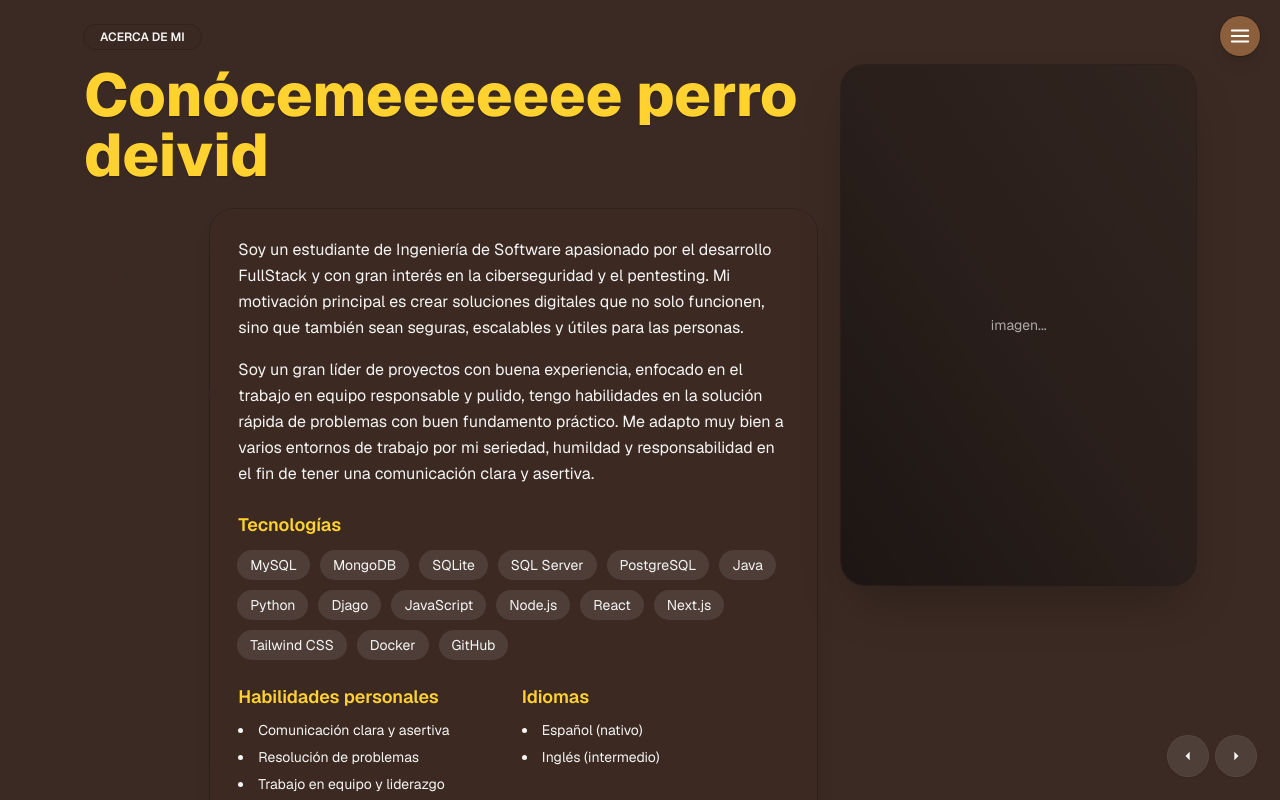
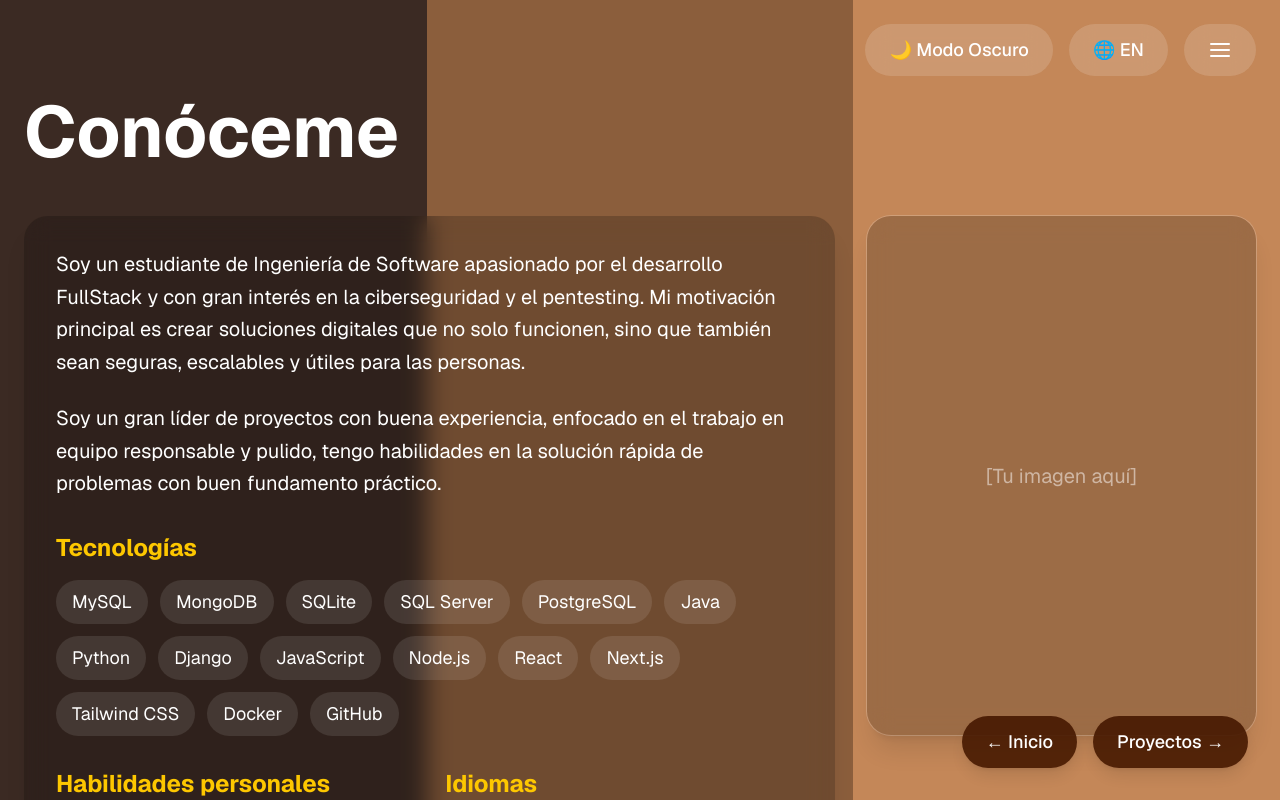
Before and after one commit to andresZam12/aZamb_portf, a Next.js app: page /about in a window 1280 px wide. Shown: the top 800 px of the page. Built offline with nearby package versions, Linux system fonts and the light colour scheme.

Commit message:
correción y mejoramiento de componente about

```diff
--- a/src/app/about/page.tsx
+++ b/src/app/about/page.tsx
@@ -3,46 +3,87 @@ import { useState } from "react";
 import Link from "next/link";
 
 
+// Diccionario de traducciones
+const translations = {
+  es: {
+    darkMode: "🌙 Modo Oscuro",
+    lightMode: "☀ Modo Claro",
+    language: "🌐 EN",
+    title: "Conóceme",
+    description1:
+      "Soy un estudiante de Ingeniería de Software apasionado por el desarrollo FullStack y con gran interés en la ciberseguridad y el pentesting. Mi motivación principal es crear soluciones digitales que no solo funcionen, sino que también sean seguras, escalables y útiles para las personas.",
+    description2:
+      "Soy un gran líder de proyectos con buena experiencia, enfocado en el trabajo en equipo responsable y pulido, tengo habilidades en la solución rápida de problemas con buen fundamento práctico.",
+    technologies: "Tecnologías",
+    personalSkills: "Habilidades personales",
+    languages: "Idiomas",
+    achievements: "Reconocimientos",
+    prev: "← Inicio",
+    next: "Proyectos →",
+  },
+  en: {
+    darkMode: "🌙 Dark Mode",
+    lightMode: "☀ Light Mode",
+    language: "🌐 ES",
+    title: "About Me",
+    description1:
+      "I am a Software Engineering student passionate about FullStack development with great interest in cybersecurity and pentesting. My main motivation is to create digital solutions that not only work but are also secure, scalable, and useful for people.",
+    description2:
+      "I am a great project leader with good experience, focused on responsible and polished teamwork, I have skills in quick problem solving with good practical foundation.",
+    technologies: "Technologies",
+    personalSkills: "Personal Skills",
+    languages: "Languages",
+    achievements: "Achievements",
+    prev: "← Home",
+    next: "Projects →",
+  },
+};
+
 export default function AboutPage() {
   const [menuOpen, setMenuOpen] = useState(false);
+  const [isDark, setIsDark] = useState(false);
+  type Language = keyof typeof translations;
+  const [lang, setLang] = useState<Language>("es");
+  const t = translations[lang];
+
+  // Actualizar las clases de los elementos semitransparentes
+  const glassClass = "bg-white/15 hover:bg-white/20 backdrop-blur-md";
+  const buttonClass = `px-6 py-3 ${glassClass} rounded-full text-white font-medium text-lg transition-all`;
+  const navigationButtonClass = `px-6 py-3 bg-amber-950/90 hover:bg-amber-900 rounded-full text-white font-medium text-lg transition-all shadow-lg`;
 
   return (
-    <div className="min-h-screen bg-[#3b2a23] text-stone-100">
-      {/* Etiqueta superior */}
-      <header className="max-w-6xl mx-auto px-5 pt-6">
-        <span className="inline-block rounded-full bg-[#3b2a23]/70 backdrop-blur px-4 py-1 text-xs font-semibold ring-1 ring-black/20">
-          ACERCA DE MI
-        </span>
-      </header>
+    <div className="min-h-screen relative overflow-hidden">
+      {/* Fondo de 3 franjas */}
+      <span
+        aria-hidden
+        className={`absolute inset-0 -z-10 ${
+          isDark
+            ? "bg-[linear-gradient(to_right,#1a1a1a_0%,#1a1a1a_33.34%,#2d2d2d_33.34%,#2d2d2d_66.67%,#404040_66.67%,#404040_100%)]"
+            : "bg-[linear-gradient(to_right,#3b2a23_0%,#3b2a23_33.34%,#8b5e3c_33.34%,#8b5e3c_66.67%,#c48758_66.67%,#c48758_100%)]"
+        }`}
+      />
 
-      {/* Contenido */}
-      <main className="max-w-6xl mx-auto px-5 pb-24">
-        {/* GRID PRINCIPAL */}
-        <section className="mt-4 grid grid-cols-12 gap-6 items-start">
-          {/* COLUMNA DERECHA: Imagen */}
-          <aside className="order-last md:order-last col-span-12 md:col-span-4 ">
-            <figure className="relative mx-auto w-full h-[460px] md:h-[520px] overflow-hidden rounded-3xl ring-1 ring-black/20 shadow-2xl">
-              {/* capa oscura para que el texto del centro resalte si se usa foto clara */}
-              <div className="absolute inset-0 bg-gradient-to-tr from-black/50 via-black/20 to-transparent" />
+      {/* Botones superiores */}
+      <div className="fixed top-0 right-0 z-50 p-6 flex gap-4">
+        <button onClick={() => setIsDark(!isDark)} className={buttonClass}>
+          {isDark ? t.lightMode : t.darkMode}
+        </button>
 
-              {/* Placeholder de imagen; reemplazar por <Image/> o <img/> real */}
-              <div className="absolute inset-0 grid place-items-center bg-stone-900/30">
-                <span className="text-stone-200/70 text-sm">imagen...</span>
-              </div>
-            </figure>
+        <button
+          onClick={() => setLang(lang === "es" ? "en" : "es")}
+          className={buttonClass}
+        >
+          {t.language}
+        </button>
 
-            {/* Botón hamburger fijo */}
-            <nav aria-label="menú" className="fixed top-4 right-5 z-40">
         <button
           onClick={() => setMenuOpen((v) => !v)}
-                aria-expanded={menuOpen}
-                aria-label="Despliega el menú de opciones del inicio"
-                className="grid place-items-center w-10 h-10 rounded-full bg-[#8b5e3c] text-white shadow-lg ring-1 ring-black/20 hover:brightness-110 active:scale-95 transition"
+          className={buttonClass}
         >
-                <span className="sr-only">Abrir menú</span>
+          <span className="sr-only">Menú</span>
           <svg
-                  width="22"
-                  height="22"
+            width="24"
+            height="24"
             viewBox="0 0 24 24"
             fill="none"
             stroke="currentColor"
@@ -50,68 +91,62 @@ export default function AboutPage() {
             strokeLinecap="round"
             strokeLinejoin="round"
           >
+            <line x1="3" y1="12" x2="21" y2="12" />
             <line x1="3" y1="6" x2="21" y2="6" />
-                  <line x1="3" y1="12" x2="21" y2="12" />
             <line x1="3" y1="18" x2="21" y2="18" />
           </svg>
         </button>
 
-              {/* Mini menú */}
+        {/* Menú desplegable con fondo más oscuro */}
         {menuOpen && (
-                <div className="mt-2 w-56 rounded-2xl bg-[#3b2a23] p-2 shadow-2xl ring-1 ring-black/20">
+          <div className="absolute top-20 right-6 w-64 rounded-2xl bg-black/30 backdrop-blur-md p-3 shadow-2xl ring-1 ring-white/20">
             {[
-                    { label: "Inicio", href: "/" },
-                    { label: "Acerca de mí", href: "/about" },
-                    { label: "Proyectos", href: "/projects" },
-                    { label: "Experiencia", href: "/experience" },
-                    { label: "Referencias", href: "/references" },
-                    { label: "Contactos", href: "/contacts" },
-                  ].map((i) => (
+              { label: "INICIO", href: "/" },
+              { label: "SOBRE MÍ", href: "/about" },
+              { label: "PROYECTOS", href: "/projects" },
+              { label: "EXPERIENCIA", href: "/experience" },
+              { label: "REFERENCIAS", href: "/references" },
+              { label: "CONTACTOS", href: "/contacts" },
+            ].map((item) => (
               <Link
-                      key={i.href}
-                      href={i.href}
-                      className="block px-3 py-2 rounded-xl hover:bg-white/10 text-sm"
+                key={item.href}
+                href={item.href}
+                className="block px-4 py-3 rounded-xl hover:bg-white/10 text-white text-lg font-medium transition-all"
               >
-                      {i.label}
+                {item.label}
               </Link>
             ))}
           </div>
         )}
-            </nav>
-          </aside>
+      </div>
 
-          {/* COLUMNA IZQUIERDA: contenido */}
-          <article className="order-first md:order-first col-span-12 md:col-span-8">
-            <h1 className="text-5xl md:text-6xl font-extrabold text-amber-300 drop-shadow-[0_2px_0_rgba(0,0,0,0.15)]">
-              Conócemeeeeeee perro deivid
+      {/* Contenido principal con fondo más oscuro */}
+      <main className="container mx-auto px-6 pt-24 pb-20">
+        <h1 className="text-6xl md:text-7xl font-bold text-white mb-12">
+          {t.title}
         </h1>
 
-            {/* Bloque central con texto sobre un panel */}
-            <div className="mt-6 grid grid-cols-12 gap-6">
-              {/* Sidebar de rótulos */}
-              <aside className="hidden lg:block col-span-2 space-y-6 pt-1 font-semibold text-[#3b2a23]">
-                <p className="opacity-90">Tecnologías</p>
-                <p className="opacity-90">Habilidades personales</p>
-                <p className="opacity-90">Idiomas</p>
-                <p className="opacity-90">Reconocimientos</p>
-              </aside>
-
-              {/* Panel principal */}
-              <section className="col-span-12 lg:col-span-10">
-                <div className="rounded-3xl bg-[#3b2a23]/85 text-stone-100 ring-1 ring-black/20 shadow-xl p-5 md:p-7">
-                  <p className="leading-relaxed">
-                    Soy un estudiante de Ingeniería de Software apasionado por el desarrollo FullStack y con gran interés en la ciberseguridad y el pentesting. Mi motivación principal es crear soluciones digitales que no solo funcionen, sino que también sean seguras, escalables y útiles para las personas.
+        <div className="grid grid-cols-1 lg:grid-cols-12 gap-8">
+          {/* Panel de contenido con fondo más oscuro */}
+          <div className="lg:col-span-8 space-y-8">
+            <div className="bg-black/20 backdrop-blur-md rounded-3xl p-8 text-white shadow-xl">
+              <p className="text-xl leading-relaxed mb-6">
+                {t.description1}
               </p>
 
-                  <p className="leading-relaxed mt-4">
-                    Soy un gran líder de proyectos con buena experiencia, enfocado en el trabajo en equipo responsable y pulido, tengo habilidades en la solución rápida de problemas con buen fundamento práctico. Me adapto muy bien a varios entornos de trabajo por mi seriedad, humildad y responsabilidad en el fin de tener una comunicación clara y asertiva.
+              <p className="text-xl leading-relaxed">
+                {t.description2}
               </p>
 
               {/* Tecnologías */}
-                  <div className="mt-6">
-                    <h2 className="text-lg font-semibold text-amber-300">Tecnologías</h2>
-                    <ul className="mt-3 flex flex-wrap gap-3">
-                      {[
+              <div className="mt-8">
+                <h2 className="text-2xl font-bold text-yellow-400 mb-4">
+                  {t.technologies}
+                </h2>
+                <div className="flex flex-wrap gap-3">
+                  {(
+                    isDark
+                      ? [
                           "MySQL",
                           "MongoDB",
                           "SQLite",
@@ -119,7 +154,7 @@ export default function AboutPage() {
                           "PostgreSQL",
                           "Java",
                           "Python",
-                        "Djago",
+                          "Django",
                           "JavaScript",
                           "Node.js",
                           "React",
@@ -127,89 +162,97 @@ export default function AboutPage() {
                           "Tailwind CSS",
                           "Docker",
                           "GitHub",
-
-
-
-                      ].map((t) => (
-                        <li
-                          key={t}
-                          className="px-3 py-1 rounded-full bg-white/10 ring-1 ring-white/10 text-sm"
+                        ]
+                      : [
+                          "MySQL",
+                          "MongoDB",
+                          "SQLite",
+                          "SQL Server",
+                          "PostgreSQL",
+                          "Java",
+                          "Python",
+                          "Django",
+                          "JavaScript",
+                          "Node.js",
+                          "React",
+                          "Next.js",
+                          "Tailwind CSS",
+                          "Docker",
+                          "GitHub",
+                        ]
+                  ).map((tech) => (
+                    <span
+                      key={tech}
+                      className="px-4 py-2 bg-white/10 rounded-full text-lg"
                     >
-                          {t}
-                        </li>
+                      {tech}
+                    </span>
                   ))}
-                    </ul>
+                </div>
               </div>
 
-                  {/* Habilidades, Idiomas */}
-                  <div className="mt-6 grid grid-cols-1 md:grid-cols-2 gap-4">
+              {/* Habilidades e Idiomas */}
+              <div className="mt-8 grid md:grid-cols-2 gap-8">
                 <div>
-                      <h3 className="text-lg font-semibold text-amber-300">Habilidades personales</h3>
-                      <ul className="mt-2 list-disc list-inside space-y-1 text-sm/relaxed">
-                        <li>Comunicación clara y asertiva</li>
-                        <li>Resolución de problemas</li>
-                        <li>Trabajo en equipo y liderazgo</li>
+                  <h3 className="text-2xl font-bold text-yellow-400 mb-4">
+                    {t.personalSkills}
+                  </h3>
+                  <ul className="space-y-2 text-lg">
+                    <li>• Comunicación clara y asertiva</li>
+                    <li>• Resolución de problemas</li>
+                    <li>• Trabajo en equipo y liderazgo</li>
                   </ul>
                 </div>
 
                 <div>
-                      <h3 className="text-lg font-semibold text-amber-300">Idiomas</h3>
-                      <ul className="mt-2 list-disc list-inside space-y-1 text-sm/relaxed">
-                        <li>Español (nativo)</li>
-                        <li>Inglés (intermedio)</li>
+                  <h3 className="text-2xl font-bold text-yellow-400 mb-4">
+                    {t.languages}
+                  </h3>
+                  <ul className="space-y-2 text-lg">
+                    <li>• Español (nativo)</li>
+                    <li>• Inglés (intermedio)</li>
                   </ul>
                 </div>
               </div>
 
               {/* Reconocimientos */}
-                  <div className="mt-6">
-                    <h3 className="text-lg font-semibold text-amber-300">Reconocimientos</h3>
-                    <ul className="mt-2 space-y-1 text-sm/relaxed">
+              <div className="mt-8">
+                <h3 className="text-2xl font-bold text-yellow-400 mb-4">
+                  {t.achievements}
+                </h3>
+                <ul className="space-y-3 text-lg">
                   <li>
-                        Participación en proyectos de aprendizaje nacional con enfoque en
-                        desarrollo de software.
+                    • Participación en proyectos de aprendizaje nacional con
+                    enfoque en desarrollo de software.
                   </li>
-                      <li>Ganador de concurso &quot;Ciencia e Investigación COMUNA-UCC 2024&quot;.</li>
-                      <li>Deportista reconocido de alto rendimiento en Nariño-Colombia.</li>
-                      <li>
-                        Galardonado académicamente por logros en matemáticas (IEM San Juan
-                        Bosco 2018–2019).
-                      </li>
+                  <li>• Ganador de concurso "Ciencia e Investigación COMUNA-UCC 2024".</li>
+                  <li>• Deportista reconocido de alto rendimiento en Nariño-Colombia.</li>
+                  <li>• Galardonado académicamente en matemáticas (IEM San Juan Bosco 2018–2019).</li>
                 </ul>
               </div>
             </div>
-              </section>
           </div>
-          </article>
-        </section>
+
+          {/* Imagen con fondo más oscuro */}
+          <aside className="lg:col-span-4">
+            <div className="sticky top-24">
+              <div className="aspect-[3/4] rounded-3xl overflow-hidden bg-black/20 backdrop-blur-md ring-1 ring-white/20 shadow-xl">
+                <div className="w-full h-full flex items-center justify-center text-white/50 text-xl">
+                  [Tu imagen aquí]
+                </div>
+              </div>
+            </div>
+          </aside>
+        </div>
       </main>
 
-      {/* Controles fijos de navegación inferior derecha */}
-      <nav className="fixed bottom-6 right-6 z-40 flex gap-2">
-        <Link
-          href="/"
-          className="grid place-items-center w-10 h-10 rounded-full bg-white/10 hover:bg-white/20 ring-1 ring-white/15 shadow"
-        >
-          <span className="sr-only">Retroceder</span>
-          <svg
-            width="20"
-            height="20"
-            viewBox="0 0 24 24"
-            fill="currentColor"
-            className="rotate-180"
-          >
-            <path d="M10 17l5-5-5-5v10z" />
-          </svg>
+      {/* Navegación fija con botones más visibles */}
+      <nav className="fixed bottom-8 right-8 z-40 flex gap-4">
+        <Link href="/" className={navigationButtonClass}>
+          {t.prev}
         </Link>
-
-        <Link
-          href="/projects"
-          className="grid place-items-center w-10 h-10 rounded-full bg-white/10 hover:bg-white/20 ring-1 ring-white/15 shadow"
-        >
-          <span className="sr-only">Continuar</span>
-          <svg width="20" height="20" viewBox="0 0 24 24" fill="currentColor">
-            <path d="M10 17l5-5-5-5v10z" />
-          </svg>
+        <Link href="/projects" className={navigationButtonClass}>
+          {t.next}
         </Link>
       </nav>
     </div>
```
Lines whose indentation alone changed are shown as unchanged.
